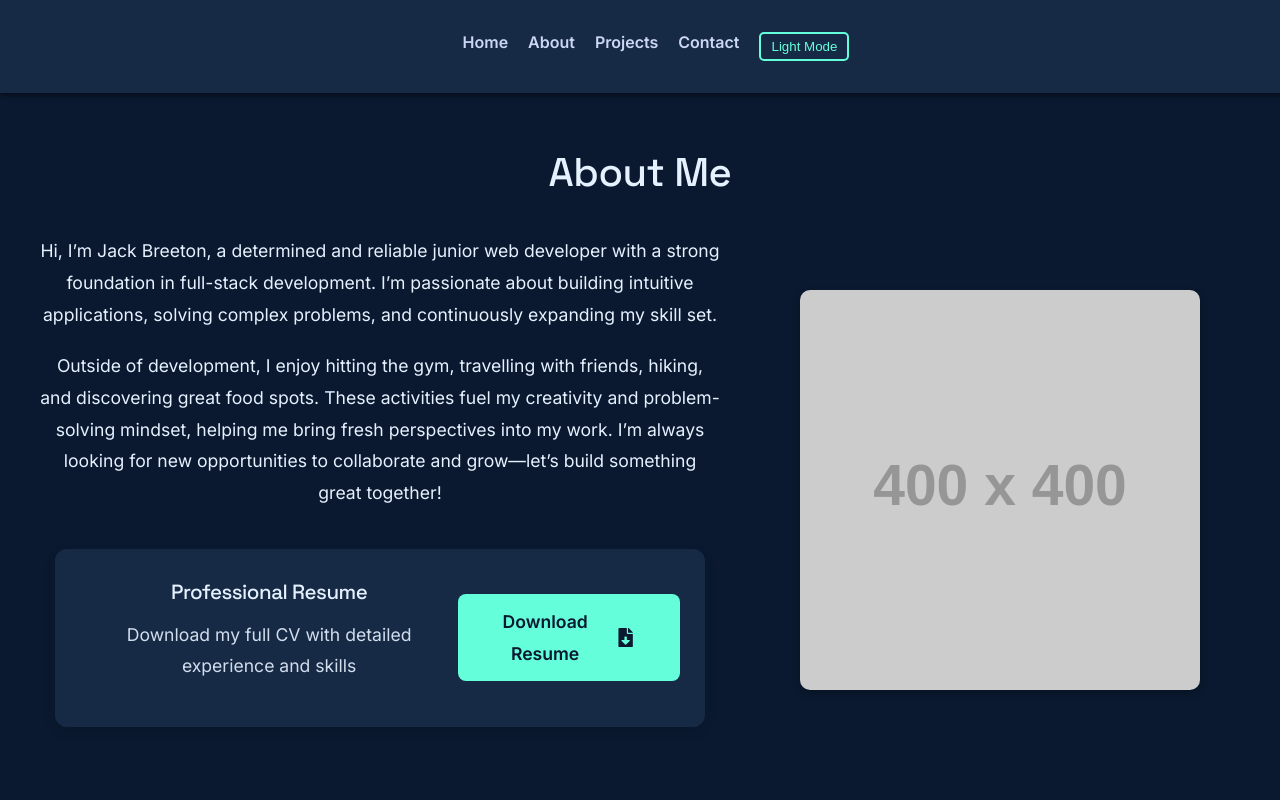
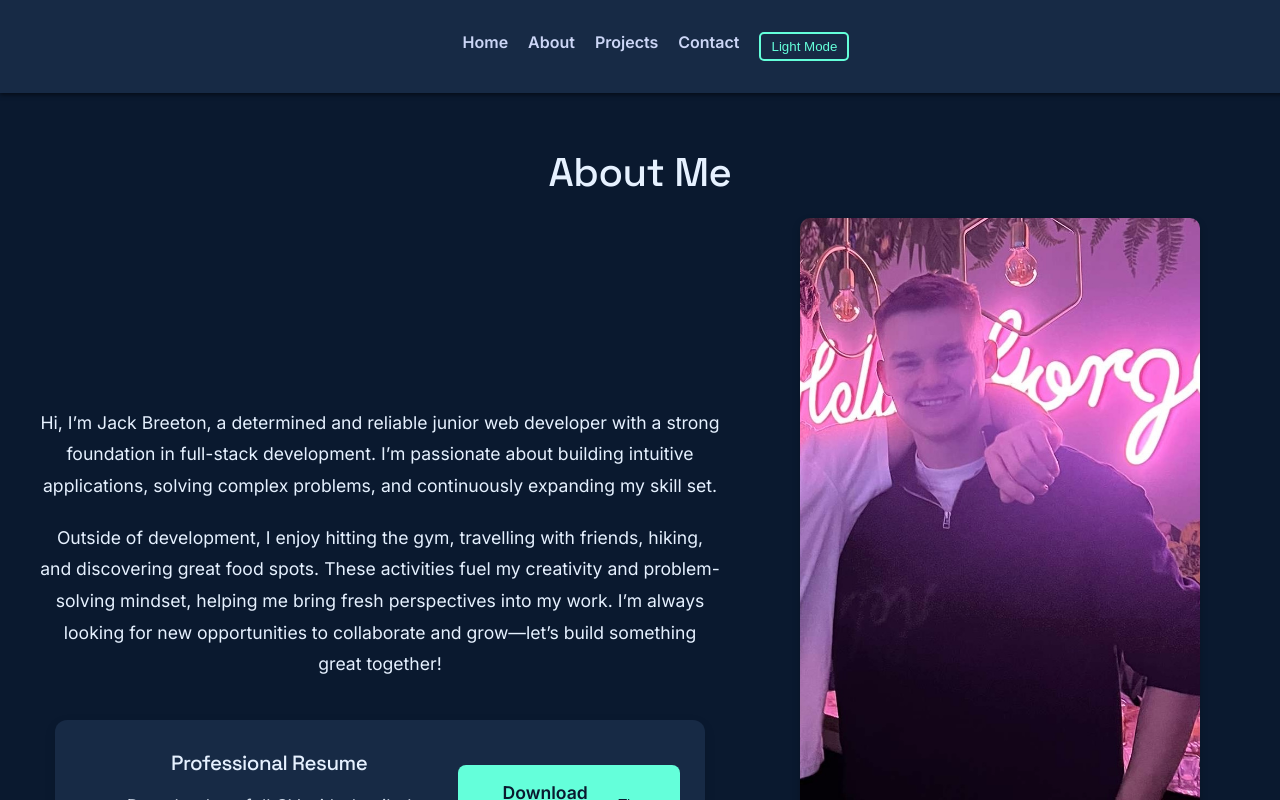
Before and after one commit to Jbreets/react-portfolio, a React (Create React App) app: page /about in a window 1280 px wide. Shown: the top 800 px of the page. Built offline with nearby package versions, Linux system fonts and the light colour scheme.

Commit message:
adding personal image

```diff
--- a/src/pages/About.js
+++ b/src/pages/About.js
@@ -1,5 +1,6 @@
 import React from 'react';
 import ResumeDownload from '../components/ResumeDownload';
+import AboutMe from '../components/images/about-me.jpeg'
 import './About.css';
 
 const About = () => {
@@ -21,7 +22,7 @@ const About = () => {
         </div>
         <div className="about-image fade-in">
           <img
-            src="https://via.placeholder.com/400" // Replace with your image URL
+            src={AboutMe} // Replace with your image URL
             alt="About Me"
           />
         </div>
```
Also changed, not shown: src/components/images/about-me.jpeg (added).
